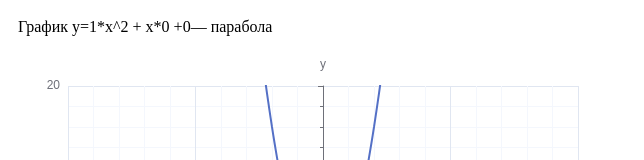
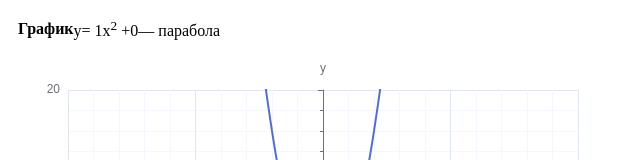
Before and after one commit to meshbor/charts-sber, a React (Create React App) app: page / in a window 1280 px wide. Shown: the top 160 px of the page, without its empty margins (0-644 px from the left). Built offline with nearby package versions, Linux system fonts and the light colour scheme.

Commit message:
add styles

```diff
--- a/src/App.js
+++ b/src/App.js
@@ -1,6 +1,6 @@
 import ReactEcharts from 'echarts-for-react';
 import { useState } from 'react';
-import './styles.css';
+import './styles.scss';
 
 function func(x, a, b, c) {
   let res = a * x ** 2;
@@ -80,16 +80,45 @@ function App() {
       },
     ],
   };
+  const showBValue = (value) => {
+    const val = Number(value);
+
+    if (val > 0) {
+      return `+ ${val} x`;
+    } else if (val < 0) {
+      return `- ${-1 * val} x`;
+    }
+    return '';
+  };
+  const showAValue = (value) => {
+    const val = Number(value);
+
+    if (val > 0) {
+      return `+ ${val} x`;
+    } else if (val < 0) {
+      return `- ${-1 * val} x`;
+    }
+    return '';
+  };
   return (
     <div className='wrapper'>
-      <div>
-        График y={aValue}*x^2 + x*{bValue} +{cValue}— парабола
+      <div className='chart__formula-description'>
+        <span className='chart__title-name'>График </span>
+        <div className='chart__formula'>
+          <span className=''>y= </span>
+          <span className=''>{aValue > 0 && aValue}</span>
+          <span>
+            x<sup>2</sup>
+          </span>
+          <span>{showBValue(bValue)}</span> +{cValue}—
+          <span className=''>{Number(aValue) ? ' парабола' : ' прямая'}</span>
+        </div>
       </div>
       <ReactEcharts
         option={options}
         style={{ width: '600px', height: '500px' }}
       ></ReactEcharts>
-      <div>
+      <div className='chart__control'>
         <span>коэффициенты</span>
         <div className='valueRange'>
           <span>a </span>
--- a/src/styles.css
+++ /dev/null
@@ -1,14 +0,0 @@
-.App {
-  font-family: sans-serif;
-  text-align: center;
-}
-.wrapper {
-  display: flex;
-  flex-direction: column;
-  gap: 10px;
-  padding: 10px;
-}
-.valueRange {
-  display: flex;
-  gap: 10px;
-}
--- /dev/null
+++ b/src/styles.scss
@@ -0,0 +1,28 @@
+.App {
+  font-family: sans-serif;
+  text-align: center;
+  font-family: Arial, Helvetica, sans-serif;
+}
+.wrapper {
+  display: flex;
+  flex-direction: column;
+  gap: 10px;
+  padding: 10px;
+}
+.valueRange {
+  display: flex;
+  gap: 10px;
+}
+.chart {
+  &__control {
+    // position: absolute;
+    // left: ;
+  }
+  &__title-name {
+    font-weight: 600;
+  }
+  &__formula-description {
+    display: flex;
+    align-items: center;
+  }
+}
```
